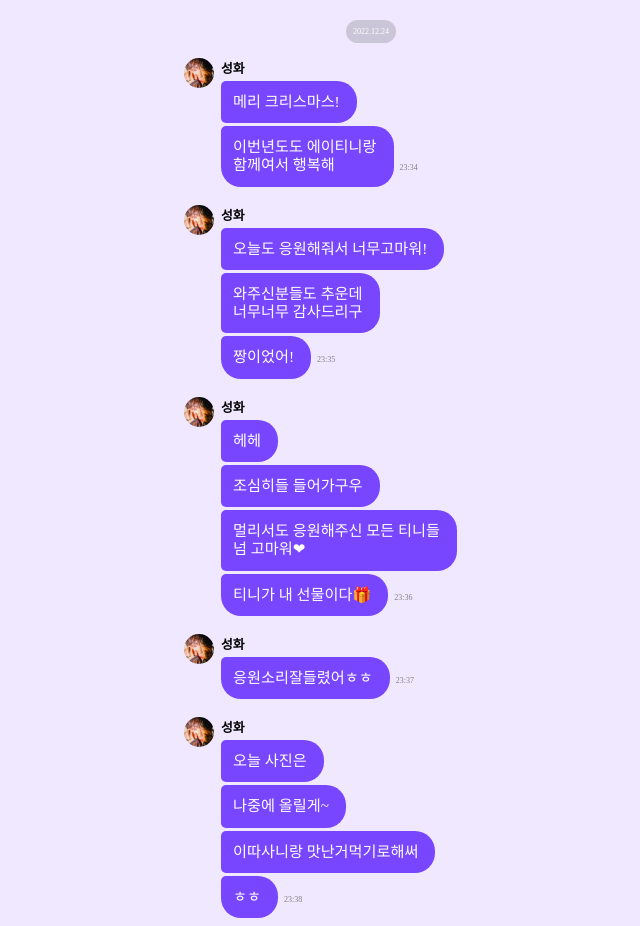
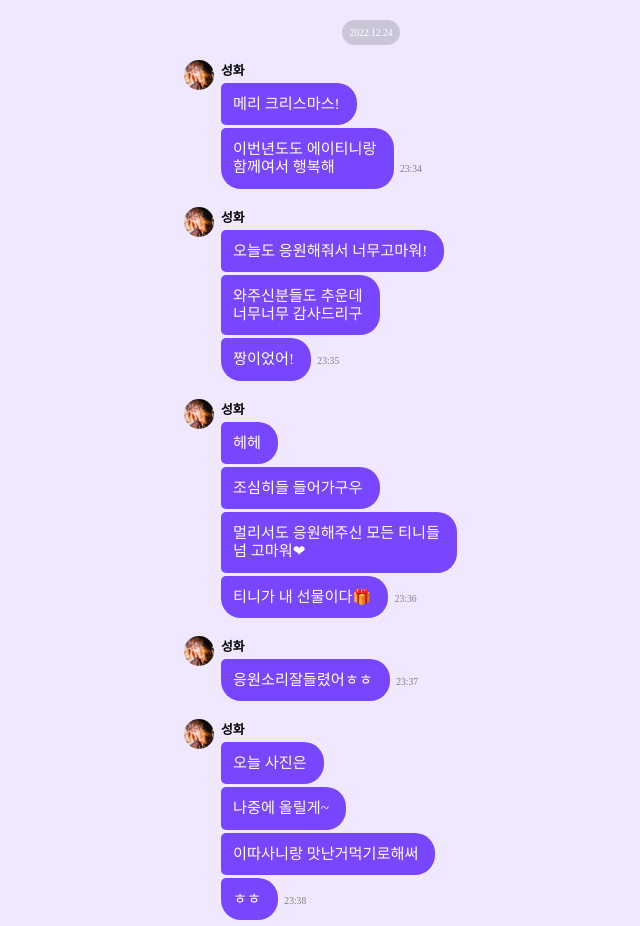
Before and after one commit to rlaxxwls13/universe, a plain HTML site: page index.html in a window 1280 px wide. Shown: the top 926 px of the page, without its empty margins (269-909 px from the left). Drawn offline with Linux system fonts and the light colour scheme.

Commit message:
Update index.html

```diff
--- a/index.html
+++ b/index.html
@@ -25,7 +25,7 @@
             background-color: #cac6d7;
             border-radius: 13px 13px 13px 13px;
             padding: 7px;
-            font-size: 0.5em;
+            font-size: 0.6em;
             color: #fff;
 
         }
@@ -47,7 +47,7 @@
             padding-bottom: 4px;
         }
         .time{
-            font-size: 0.5em;
+            font-size: 0.6em;
             color: gray;
             margin-left: 4px;
         }
```
